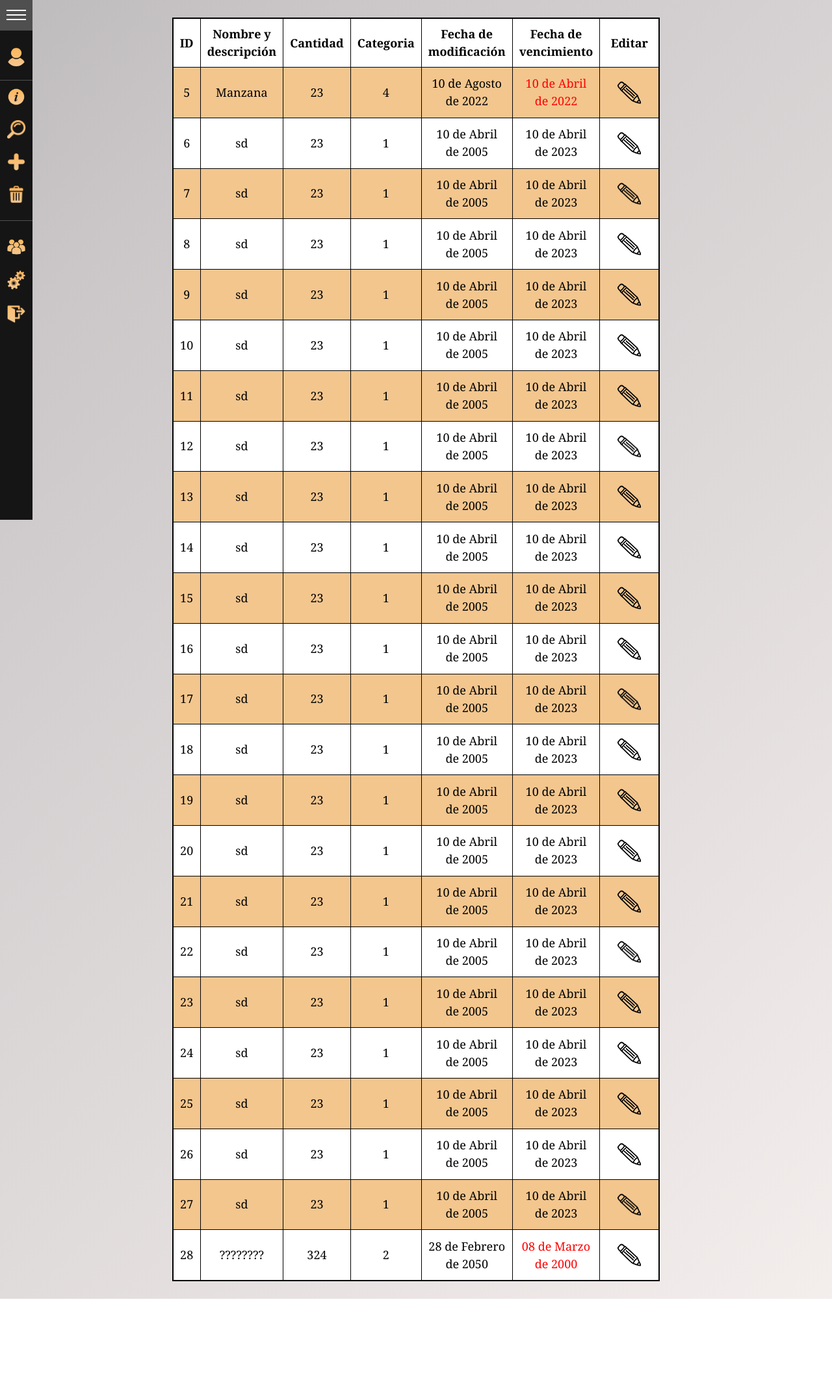
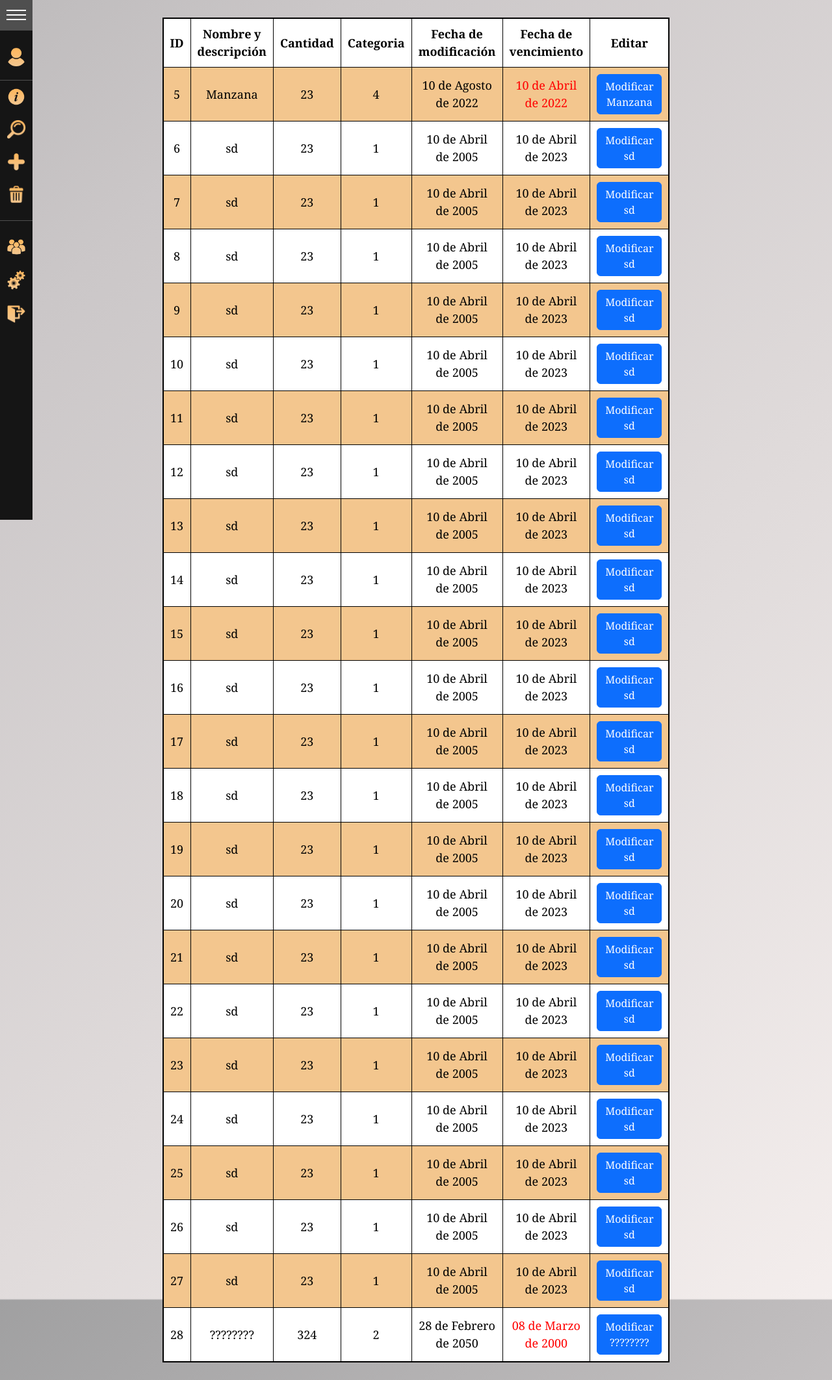
Before and after one commit to SantiHSilva/El-Dorado, a Django app: page /lista/ in a window 1280 px wide. Shown: the whole page at 65% size. Before the commit the page ends 1999 px from the top, so only its background shows below. Run offline with Django 4.2, Linux system fonts and the light colour scheme; a user stored in the database is signed in; data comes from the database, SQL or seed files in the repository; some libraries are stand-ins or nearby versions.

Commit message:
Update lista_completa.html

```diff
--- a/templates/lista_completa.html
+++ b/templates/lista_completa.html
@@ -158,32 +158,31 @@ th.resaltar{
                 <!-- <td>{{info.stock_minimo}}</td> -->
                 <!-- <td>{{info.stock_reserva}}</td> -->
                 <!-- <td>{{info.stock_maximo}}</td> -->
-                <td><a href="#" title="Editar {{info.nombre_descripcion}}">
-                    <!--Boton-->
-                    <div class="boton-modal">
-                        <label for="btn-modal"><img src="../static/edit2.png" style="width: 40px;"> </label>
-                    </div>
-                <!--Fin de Boton-->
-                <!--Ventana Modal-->
-                    <input type="checkbox" id="btn-modal">
-                    <div class="container-modal">
-                        <div class="content-modal">
-                            <h2>¡Bienvenido!</h2>
+                <td>
+                    <!-- Button trigger modal -->
+                    <button type="button" class="btn btn-primary" data-bs-toggle="modal" data-bs-target="#exampleModal">
+                        Modificar {{info.nombre_descripcion}}
+                    </button>
 
-                            <p>Lorem, ipsum dolor sit amet consectetur adipisicing elit. Consequatur, nostrum!</p>
-                            <div class="content-modal">
-                                <a href="youtube.com">
-                                    XD
-                                </a>
+                    <!-- Modal -->
+                    <div class="modal fade" id="exampleModal" tabindex="-1" aria-labelledby="exampleModalLabel" aria-hidden="true">
+                        <div class="modal-dialog">
+                        <div class="modal-content">
+                            <div class="modal-header">
+                            <h5 class="modal-title" id="exampleModalLabel">Información de {{info.nombre_descripcion}}</h5>
+                            <button type="button" class="btn-close" data-bs-dismiss="modal" aria-label="Close"></button>
                             </div>
-                            <div class="btn-cerrar">
-                                <label for="btn-modal">Cerrar</label>
+                            <div class="modal-body">
+                            ...
+                            </div>
+                            <div class="modal-footer">
+                            <button type="button" class="btn btn-secondary" data-bs-dismiss="modal">Cerrar</button>
+                            <button type="button" class="btn btn-secondary"><a href="http://127.0.0.1:8000/modificar/{{info.id}}">Editar</a></button>
                             </div>
                         </div>
-                        <label for="btn-modal" class="cerrar-modal"></label>
+                        </div>
                     </div>
-                <!--Fin de Ventana Modal-->
-                </a></td>
+            </td>
             </tr>
             {% endfor %}
             </tbody>
```
